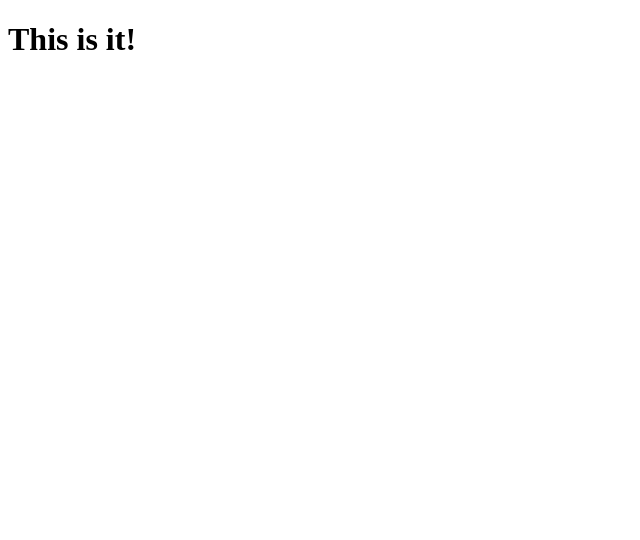
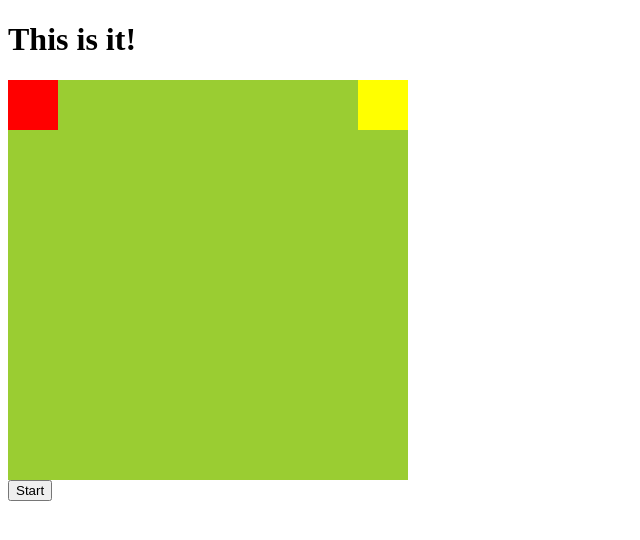
Before and after one commit to Ainadim/js-practice-2025, a plain HTML site: page index.html in a window 1280 px wide. Shown: the whole page, without its empty margins (0-640 px from the left). Drawn offline with Linux system fonts and the light colour scheme.

Commit message:
DOM JS simple animation

```diff
--- a/index.html
+++ b/index.html
@@ -1,11 +1,25 @@
 <!DOCTYPE html>
 <html lang="en">
+
 <head>
     <meta charset="UTF-8">
     <meta name="viewport" content="width=device-width, initial-scale=1.0">
+    <link rel="stylesheet" href="style.css">
     <title>Document</title>
 </head>
+
 <body>
     <h1>This is it!</h1>
+
+    <div id="container">
+        <div id="box"></div>
+        <div id="box1"></div>
+    </div>
+
+    <button id="button" onclick="moving()">Start</button>
+
+
+    <script src="script.js"></script>
 </body>
+
 </html>
--- /dev/null
+++ b/script.js
@@ -0,0 +1,17 @@
+function moving() {
+    const box = document.getElementById("box");
+    let pos = 0;
+
+
+    const interval =  setInterval(animation, 10);
+
+    function animation() {
+        if (pos < 350 && pos1 < 350) {
+            pos++;
+            box.style.top = pos + "px";
+            box.style.left = pos + "px";
+        } else{
+            clearInterval(interval)
+        }
+    }
+}
--- /dev/null
+++ b/style.css
@@ -0,0 +1,20 @@
+#container {
+    background-color: yellowgreen;
+    width: 400px;
+    height: 400px;
+    position: relative;
+}
+#box {
+    background-color: red;
+    width: 50px;
+    height: 50px;
+    position: absolute;
+}
+#box1 {
+    background-color: yellow;
+    width: 50px;
+    height: 50px;
+    position: absolute;
+    top: 0;
+    right: 0;
+}
```
